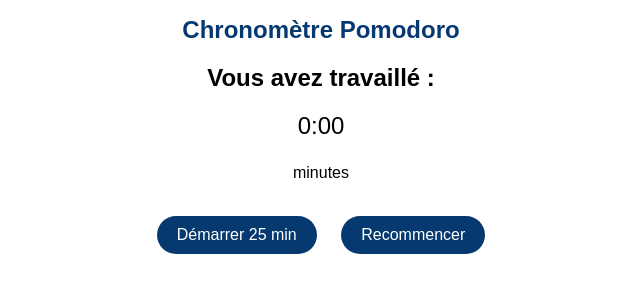
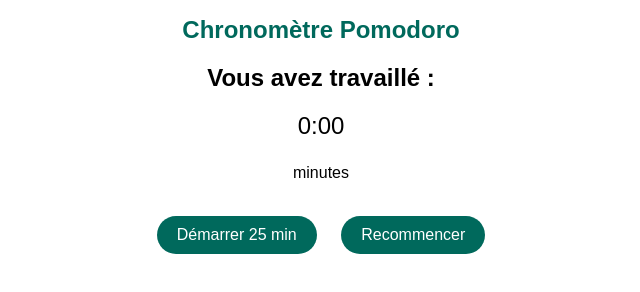
Before and after one commit to JenesuispasHPI/Jenesuispashpi.Pomodoro, a plain HTML site: page index.html in a window 1280 px wide. Shown: the whole page, without its empty margins (319-959 px from the left). Drawn offline with Linux system fonts and the light colour scheme.

Commit message:
Update styles.css

```diff
--- a/styles.css
+++ b/styles.css
@@ -5,7 +5,7 @@ body {
 
         h1 {
             font-size: 24px;
-            color: #063970;
+            color: #00695C;
         }
 
         #time {
@@ -22,7 +22,7 @@ body {
         button {
             padding: 10px 20px;
             font-size: 16px;
-            background-color: #063970;
+            background-color: #00695C;
             color: #fff;
             border: none;
             border-radius: 20px;
@@ -31,6 +31,6 @@ body {
         }
 
         button:disabled {
-            background-color: #ccc;
+            background-color: #B2DFDB;
             cursor: not-allowed;
         }
```
